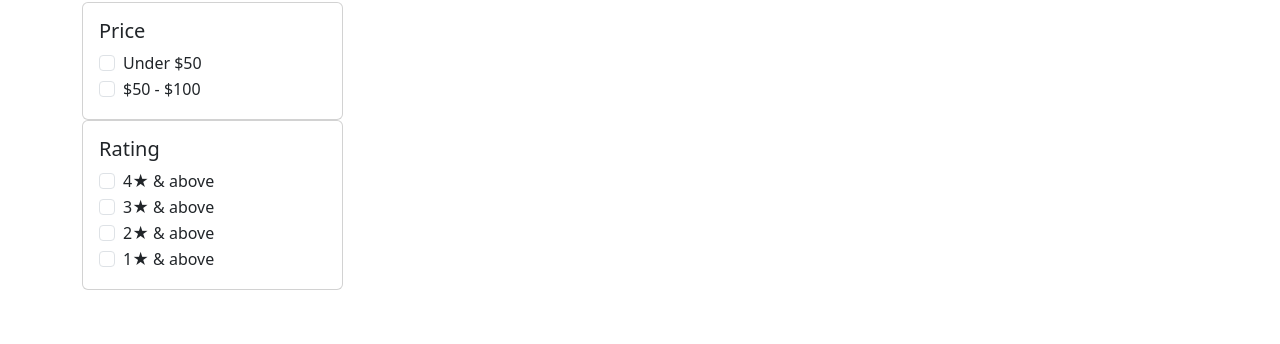
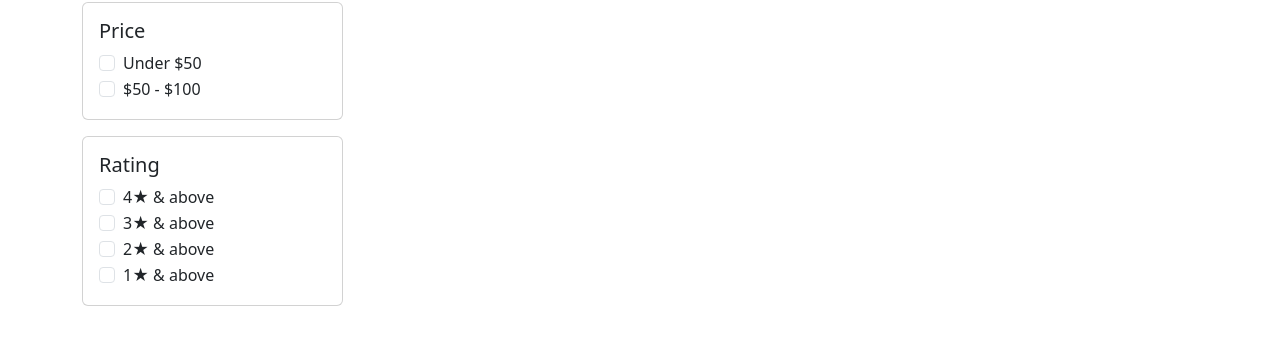
Before and after one commit to viveksahu09/react-ecommerce-app, a React (Vite) app: page /products in a window 1280 px wide. Shown: the part 334-678 px from the top of the page. Built offline with nearby package versions, Linux system fonts and the light colour scheme; no server answers.

Commit message:
fix: add margin to filter sidebar

```diff
--- a/src/components/filters/FiltersSidebar.jsx
+++ b/src/components/filters/FiltersSidebar.jsx
@@ -18,7 +18,7 @@ function FiltersSidebar() {
       </Card>
 
       {/* Price Filter */}
-      <Card>
+      <Card className="mb-3">
         <Card.Body>
           <Card.Title>Price</Card.Title>
           <Form.Check type="checkbox" label="Under $50" />
@@ -27,8 +27,8 @@ function FiltersSidebar() {
       </Card>
 
       {/* Rating Filter */}
-      <Card>
-        <Card.Body>
+      <Card className="mb-3">
+        <Card.Body >
           <Card.Title>Rating</Card.Title>
           <Form.Check type="checkbox" label="4★ & above" />
           <Form.Check type="checkbox" label="3★ & above" />
```
